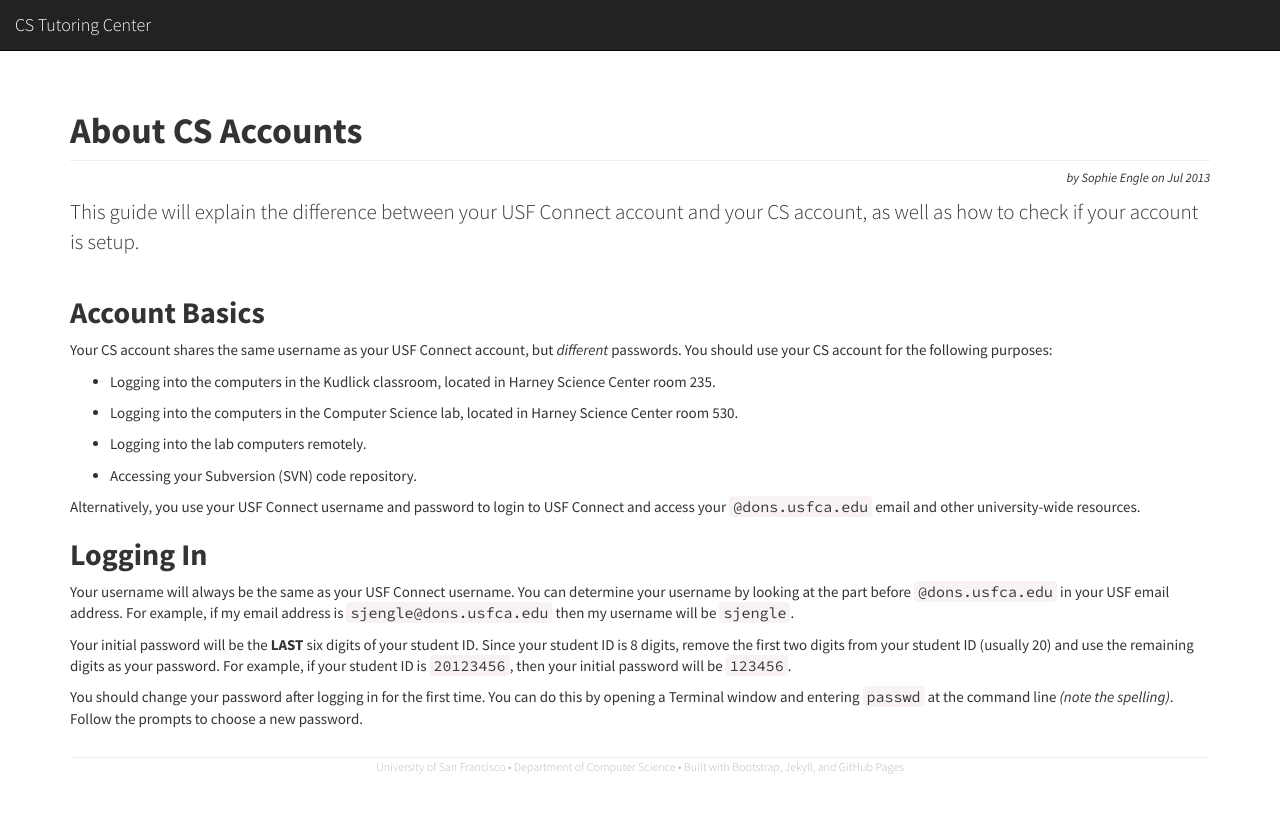
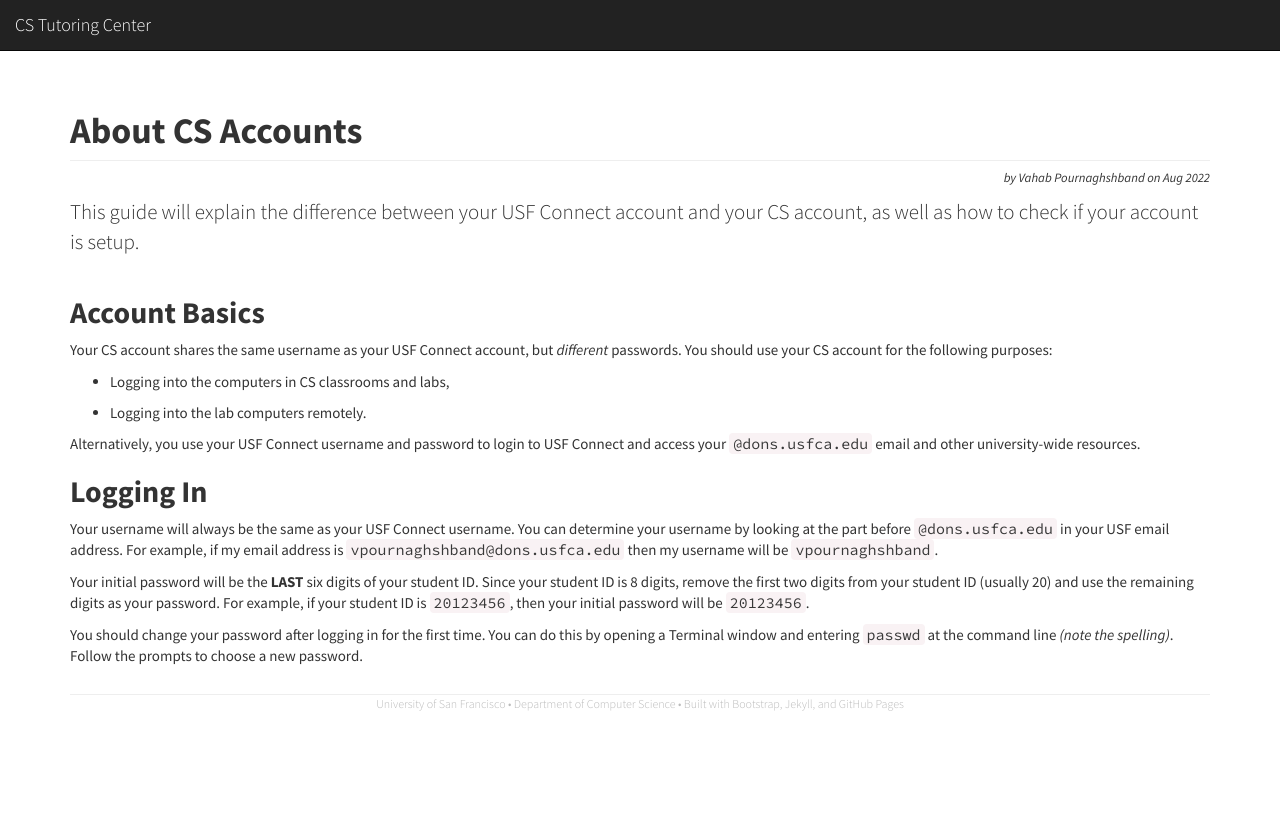
Before and after one commit to CSTutors/CSTutors.github.io, a Jekyll site: the page built from _posts/2013-07-02-about-cs-accounts.html, in a window 1280 px wide. Shown: the top 813 px of the page. Built offline with Jekyll 4.4.1, drawn with Linux system fonts in a browser that asks for light colours; nearby versions of some CDN libraries.

Commit message:
About CS Accounts updates

```diff
--- a/_posts/2013-07-02-about-cs-accounts.html
+++ b/_posts/2013-07-02-about-cs-accounts.html
@@ -1,8 +1,8 @@
 ---
 layout: post
 title:  'About CS Accounts'
-author: 'Sophie Engle'
-date:   2013-07-02
+author: 'Vahab Pournaghshband'
+date:   2022-08-02
 lead: 'This guide will explain the difference between your USF Connect account and your CS account, as well as how to check if your account is setup.'
 ---
 
@@ -11,22 +11,23 @@ lead: 'This guide will explain the difference between your USF Connect account a
 <p>Your CS account shares the same username as your USF Connect account, but <em>different</em> passwords. You should use your CS account for the following purposes:</p>
 
 <ul>
-    <li><p>Logging into the computers in the Kudlick classroom, located in Harney Science Center room 235.</p></li>
+  <li>
+    <p>Logging into the computers in CS classrooms and labs,</p>
+  </li>
 
-    <li><p>Logging into the computers in the Computer Science lab, located in Harney Science Center room 530.</p></li>
+  <li>
+    <p>Logging into the lab computers remotely.</p>
+  </li>
 
-    <li><p>Logging into the lab computers remotely.</p></li>
-
-    <li><p>Accessing your Subversion (SVN) code repository.</p></li>
 </ul>
 
 <p>Alternatively, you use your USF Connect username and password to login to USF Connect and access your <code>@dons.usfca.edu</code> email and other university-wide resources.</p>
 
 <h2>Logging In</h2>
 
-<p>Your username will always be the same as your USF Connect username. You can determine your username by looking at the part before <code>@dons.usfca.edu</code> in your USF email address. For example, if my email address is <code>sjengle@dons.usfca.edu</code> then my username will be <code>sjengle</code>.</p>
+<p>Your username will always be the same as your USF Connect username. You can determine your username by looking at the part before <code>@dons.usfca.edu</code> in your USF email address. For example, if my email address is <code>vpournaghshband@dons.usfca.edu</code> then my username will be <code>vpournaghshband</code>.</p>
 
-<p>Your initial password will be the <b>LAST</b> six digits of your student ID. Since your student ID is 8 digits, remove the first two digits from your student ID (usually 20) and use the remaining digits as your password. For example, if your student ID is <code>20123456</code>, then your initial password will be <code>123456</code>.</p>
+<p>Your initial password will be the <b>LAST</b> six digits of your student ID. Since your student ID is 8 digits, remove the first two digits from your student ID (usually 20) and use the remaining digits as your password. For example, if your student ID is <code>20123456</code>, then your initial password will be <code>20123456</code>.</p>
 
 <p>You should change your password after logging in for the first time. You can do this by opening a Terminal window and entering <code>passwd</code> at the command line <em class="muted">(note the spelling)</em>. Follow the prompts to choose a new password.</p>
 <!--
```
Also changed, not shown: resources/index.html (+5 -3 lines).
